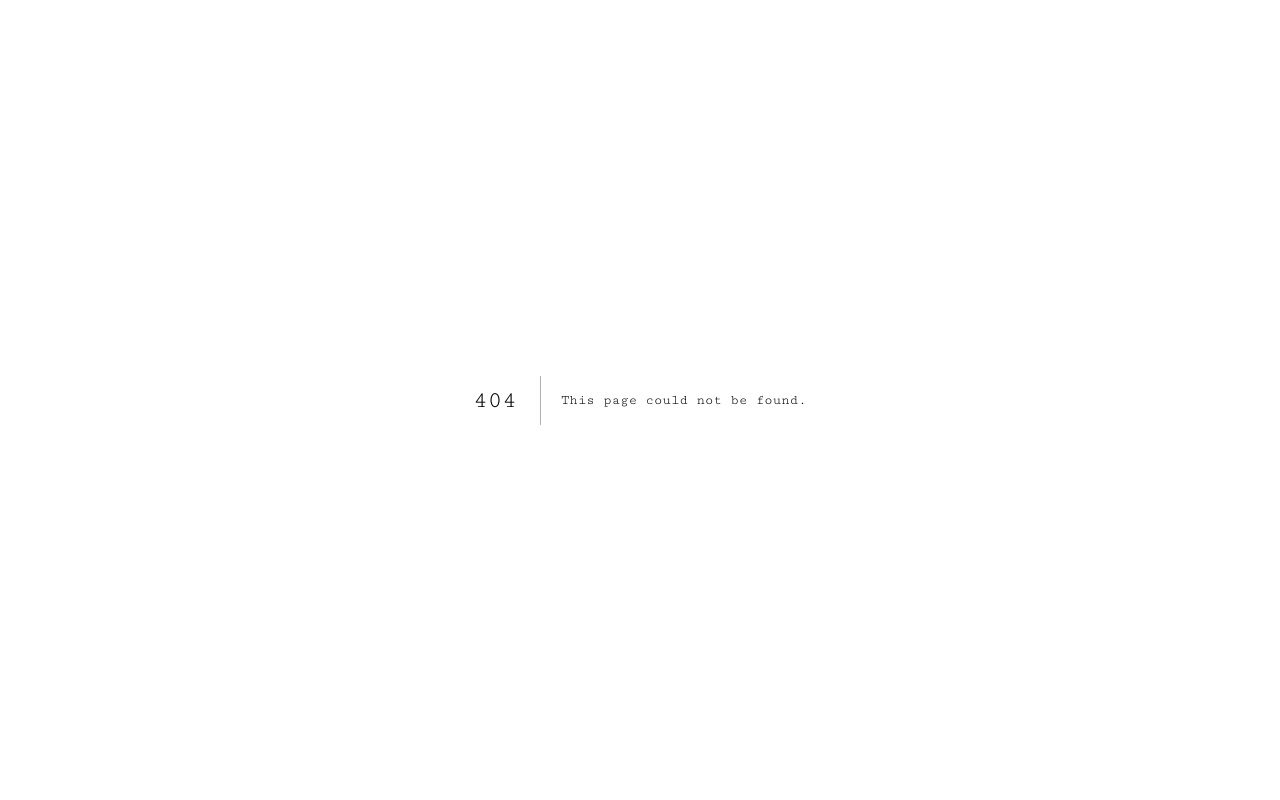
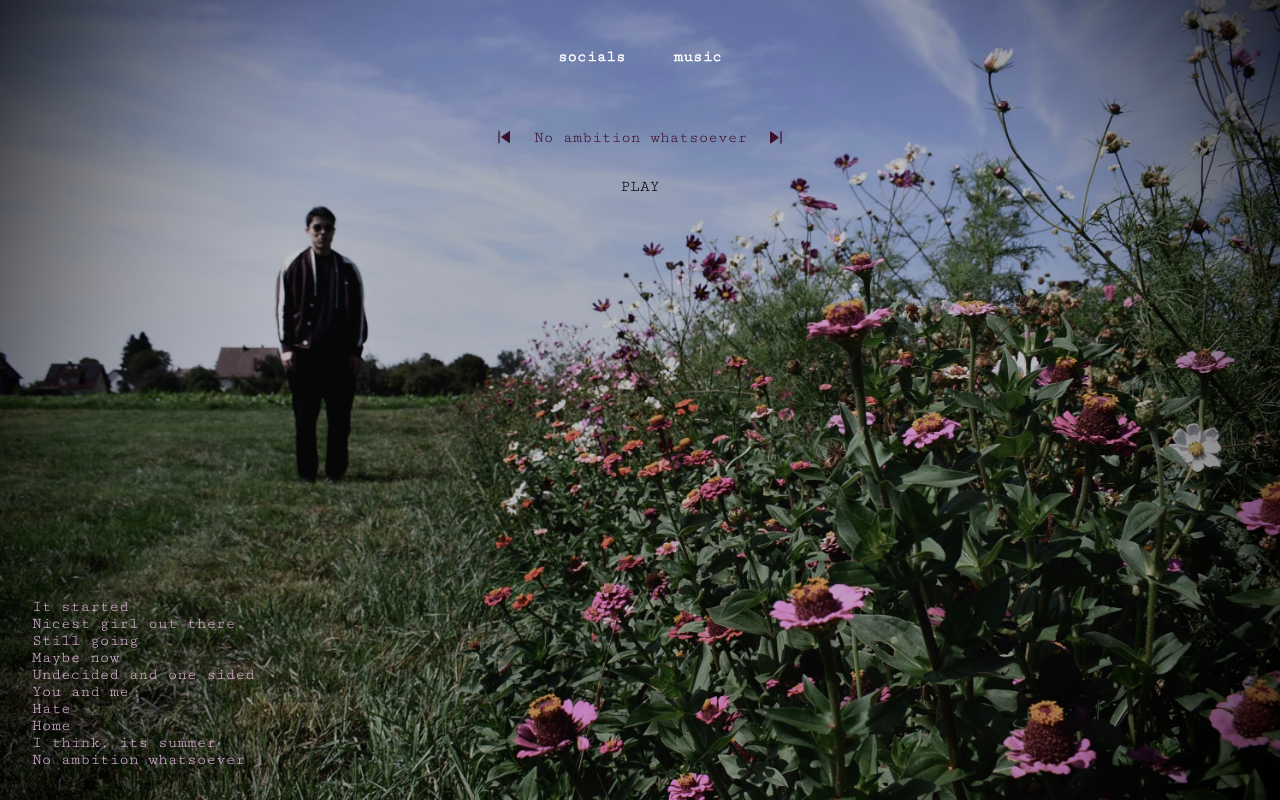
Before and after one commit to HairukanLin/outOfBoredom, a Next.js app: page /music in a window 1280 px wide. Before the commit this address had no page. Built offline with nearby package versions, Linux system fonts and the light colour scheme.

Commit message:
basics done

```diff
--- a/src/app/globals.css
+++ b/src/app/globals.css
@@ -1,5 +1,5 @@
 * {
-  font-family: var(--font-cutive-mono);
+  font-family: var(--font-cutive-mono), "Cutive Mono";
 }
 
 :root {
--- a/src/app/layout.tsx
+++ b/src/app/layout.tsx
@@ -2,6 +2,7 @@ import type { Metadata } from "next";
 import { Geist, Geist_Mono } from "next/font/google";
 import localFont from "next/font/local";
 import "./globals.css";
+import NavBarComponent from "@/components/nav-bar-component";
 
 const geistSans = Geist({
   variable: "--font-geist-sans",
@@ -29,7 +30,10 @@ export const metadata: Metadata = {
 export default function RootLayout({ children }: LayoutProps<"/">) {
   return (
     <html lang="en" className={`${geistSans.variable} ${geistMono.variable} ${cutiveMono.variable}`}>
-      <body>{children}</body>
+      <body>
+        <NavBarComponent />
+        {children}
+      </body>
     </html>
   );
 }
--- /dev/null
+++ b/src/app/music/page.tsx
@@ -0,0 +1,16 @@
+"use client";
+
+import {useState} from "react";
+import MusicPlayerComponent from "@/components/music-player-component";
+import styles from "../page.module.css";
+
+
+export default function MusicPage() {
+    const [currentAlbumIndex, setCurrentAlbumIndex] = useState<number>(0);
+
+    return (
+        <>
+                <MusicPlayerComponent albumIndex={currentAlbumIndex} setAlbumIndex={setCurrentAlbumIndex}/>
+        </>
+    );
+}
--- a/src/app/page.module.css
+++ b/src/app/page.module.css
@@ -1,150 +1,4 @@
-.page {
-  --background: #fafafa;
-  --foreground: #fff;
-
-  --text-primary: #000;
-  --text-secondary: #666;
-
-  --button-primary-hover: #383838;
-  --button-secondary-hover: #f2f2f2;
-  --button-secondary-border: #ebebeb;
-
-  display: flex;
-  flex: 1;
-  flex-direction: column;
-  align-items: center;
-  justify-content: center;
-  font-family: var(--font-geist-sans);
-  background-color: var(--background);
-}
-
-.main {
-  display: flex;
-  flex: 1;
-  width: 100%;
-  max-width: 800px;
-  flex-direction: column;
-  align-items: flex-start;
-  justify-content: space-between;
-  background-color: var(--foreground);
-  padding: 120px 60px;
-}
-
-.intro {
-  display: flex;
-  flex-direction: column;
-  align-items: flex-start;
-  text-align: left;
-  gap: 24px;
-}
-
-.intro h1 {
-  max-width: 320px;
-  font-size: 40px;
-  font-weight: 600;
-  line-height: 48px;
-  letter-spacing: -2.4px;
-  text-wrap: balance;
-  color: var(--text-primary);
-}
-
-.intro p {
-  max-width: 440px;
-  font-size: 18px;
-  line-height: 32px;
-  text-wrap: balance;
-  color: var(--text-secondary);
-}
-
-.intro a {
-  font-weight: 500;
-  color: var(--text-primary);
-}
-
-.ctas {
+.divAlbumSwitcherHeader{
   display: flex;
   flex-direction: row;
-  width: 100%;
-  max-width: 440px;
-  gap: 16px;
-  font-size: 14px;
 }
-
-.ctas a {
-  display: flex;
-  justify-content: center;
-  align-items: center;
-  height: 40px;
-  padding: 0 16px;
-  border-radius: 128px;
-  border: 1px solid transparent;
-  transition: 0.2s;
-  cursor: pointer;
-  width: fit-content;
-  font-weight: 500;
-}
-
-a.primary {
-  background: var(--text-primary);
-  color: var(--background);
-  gap: 8px;
-}
-
-a.secondary {
-  border-color: var(--button-secondary-border);
-}
-
-/* Enable hover only on non-touch devices */
-@media (hover: hover) and (pointer: fine) {
-  a.primary:hover {
-    background: var(--button-primary-hover);
-    border-color: transparent;
-  }
-
-  a.secondary:hover {
-    background: var(--button-secondary-hover);
-    border-color: transparent;
-  }
-}
-
-@media (max-width: 600px) {
-  .main {
-    padding: 48px 24px;
-  }
-
-  .intro {
-    gap: 16px;
-  }
-
-  .intro h1 {
-    font-size: 32px;
-    line-height: 40px;
-    letter-spacing: -1.92px;
-  }
-}
-
-@media (prefers-color-scheme: dark) {
-  .logo {
-    filter: invert();
-  }
-
-  .page {
-    --background: #000;
-    --foreground: #000;
-
-    --text-primary: #ededed;
-    --text-secondary: #999;
-
-    --button-primary-hover: #ccc;
-    --button-secondary-hover: #1a1a1a;
-    --button-secondary-border: #1a1a1a;
-  }
-}
-
-.code {
-  font-family: var(--font-geist-mono);
-  font-size: 0.9em;
-  background: color-mix(in srgb, currentColor 8%, transparent);
-  padding: 0.1em 0.4em;
-  border-radius: 6px;
-}
--- /dev/null
+++ b/src/components-style/music-player-component.module.css
@@ -0,0 +1,40 @@
+.title {
+  color: var(--color-dark-red);
+  font-weight: 400;
+  font-size: 1rem;
+  line-height: normal;
+}
+
+
+.divAlbumSwitcherHeader{
+  display: flex;
+  flex-direction: row;
+}
+
+.playButton {
+  cursor: pointer;
+}
+
+.divMusicPlayer {
+  display: flex;
+  align-items: center;
+  flex-direction: column;
+}
+
+.bottomLeft {
+  position: fixed;
+  bottom: 0;
+  left: 0;
+  align-items: flex-start;
+  padding: 2rem;
+}
+
+.bottomLeftFont {
+  color: var(--color-light-pink);
+}
+
+.trackList {
+  list-style: none;
+  margin: 0;
+  padding: 0;
+}
--- /dev/null
+++ b/src/components/icon-button-component.tsx
@@ -0,0 +1,13 @@
+import {IconComponentType} from "@/types/IconComponentTypes";
+
+export default function IConButtonComponent({iconConfig}: { iconConfig: IconComponentType }) {
+    return (
+        <img
+            src={iconConfig.iconURL}
+            onClick={iconConfig.onPressed}
+            alt=""
+            role="button"
+            style={{cursor: "pointer", paddingLeft: "1.25rem", paddingRight: "1.25rem"}}
+        />
+    );
+}
--- a/src/components/music-player-component.tsx
+++ b/src/components/music-player-component.tsx
@@ -1,11 +1,43 @@
-import {MusicPlayerConfig} from "@/types/MusicPlayerConfig";
+import {albumCount, albumIdToName, AlbumName, albumNameToId, MusicPlayerConfig, Track} from "@/types/MusicPlayerConfig";
+import styles from "@/components-style/music-player-component.module.css";
+import {IMusicAlbumService, OfflineMusicAlbumService} from "@/services/MusicAlbumService";
+import IConButtonComponent from "@/components/icon-button-component";
+import {Dispatch, SetStateAction} from "react";
 
-export default function MusicPlayerComponent({ config }: { config: MusicPlayerConfig }) {
+
+const albumService: IMusicAlbumService = new OfflineMusicAlbumService();
+
+type MusicPlayerProps = {
+    albumIndex: number;
+    setAlbumIndex: Dispatch<SetStateAction<number>>;
+};
+
+export default function MusicPlayerComponent({albumIndex, setAlbumIndex}: MusicPlayerProps) {
+    const albumConfig: MusicPlayerConfig = albumService.getAlbum(albumIdToName(albumIndex))
     return (
         <>
-            <p>{config.albumTitle}</p>
-            <p></p>
-            <p>PLAY</p>
+            <div className={`${styles.divMusicPlayer} `}>
+                <div className={styles.divAlbumSwitcherHeader}>
+                    <IConButtonComponent iconConfig={{
+                        iconURL: "/backPlayer.svg",
+                        onPressed: () => setAlbumIndex(prev => (prev - 1 + albumCount()) % albumCount()),
+                    }} />
+                    <p className={styles.title}>{albumConfig.albumTitle}</p>
+                    <IConButtonComponent iconConfig={{
+                        iconURL: "/forwardPlayer.svg",
+                        onPressed: () => setAlbumIndex(prev => (prev + 1) % albumCount()),
+                    }} />
+                </div>
+                <p className={styles.playButton} >PLAY</p>
+                <div className={`${styles.bottomLeft} ${styles.bottomLeftFont}`}>
+                    <ul className={styles.trackList}>
+                        {albumConfig.tracks.map((track: Track) => {
+                            return (<li>  {track.trackName} </li>)
+                        })}
+                    </ul>
+                </div>
+            </div>
+
         </>
     );
 }
--- a/src/services/MusicAlbumService.ts
+++ b/src/services/MusicAlbumService.ts
@@ -43,7 +43,7 @@ const noAmbWhatReduxTracks: Track[] = [
   { trackName: "No ambition whatsoever - Redux", url: "" },
 ];
 
-export class StaticMusicAlbumService implements IMusicAlbumService {
+export class OfflineMusicAlbumService implements IMusicAlbumService {
   public getAlbum(albumName: AlbumName): MusicPlayerConfig {
     switch (albumName) {
       case AlbumName.NO_AMB_WHAT:
--- /dev/null
+++ b/src/types/IconComponentTypes.ts
@@ -0,0 +1,4 @@
+export type IconComponentType = {
+    iconURL: string;
+    onPressed: () => void;              // no args, no return
+};
--- a/src/types/MusicPlayerConfig.ts
+++ b/src/types/MusicPlayerConfig.ts
@@ -8,6 +8,12 @@ export type MusicPlayerConfig = {
   tracks: Track[];
 };
 
+export type Icon = {
+  album: AlbumName;
+  onPlay: () => void;              // no args, no return
+};
+
+
 export enum AlbumName {
   NO_AMB_WHAT = "No ambition whatsoever",
   TRULY_SORRY = "Trying to be truly sorry",
@@ -15,6 +21,36 @@ export enum AlbumName {
   FALLING_FOR_U = "Falling for you",
 }
 
+// Numeric version — members line up 1:1 with AlbumName (0–3)
+export enum AlbumId {
+  NO_AMB_WHAT,        // 0
+  TRULY_SORRY,        // 1
+  NO_AMB_WHAT_REDUX,  // 2
+  FALLING_FOR_U,      // 3
+}
+
 export function albumNameToString(album: AlbumName): string {
   return album;
 }
+
+// Number of albums — derived from the enum so nothing breaks when a new album is added
+export function albumCount(): number {
+  return Object.keys(AlbumName).length;
+}
+
+// AlbumName ("No ambition whatsoever") -> AlbumId (0)
+export function albumNameToId(album: AlbumName): AlbumId {
+  return albumIndex[album];
+}
+
+// AlbumId (0) -> AlbumName ("No ambition whatsoever")
+export function albumIdToName(id: AlbumId): AlbumName {
+  return Object.values(AlbumName)[id];
+}
+
+const albumIndex: Record<AlbumName, AlbumId> = {
+  [AlbumName.NO_AMB_WHAT]: AlbumId.NO_AMB_WHAT,
+  [AlbumName.TRULY_SORRY]: AlbumId.TRULY_SORRY,
+  [AlbumName.NO_AMB_WHAT_REDUX]: AlbumId.NO_AMB_WHAT_REDUX,
+  [AlbumName.FALLING_FOR_U]: AlbumId.FALLING_FOR_U,
+};
```
Also changed, not shown: src/app/page.tsx (+4 -16 lines), public/backPlayer.svg (added), public/forwardPlayer.svg (added).
